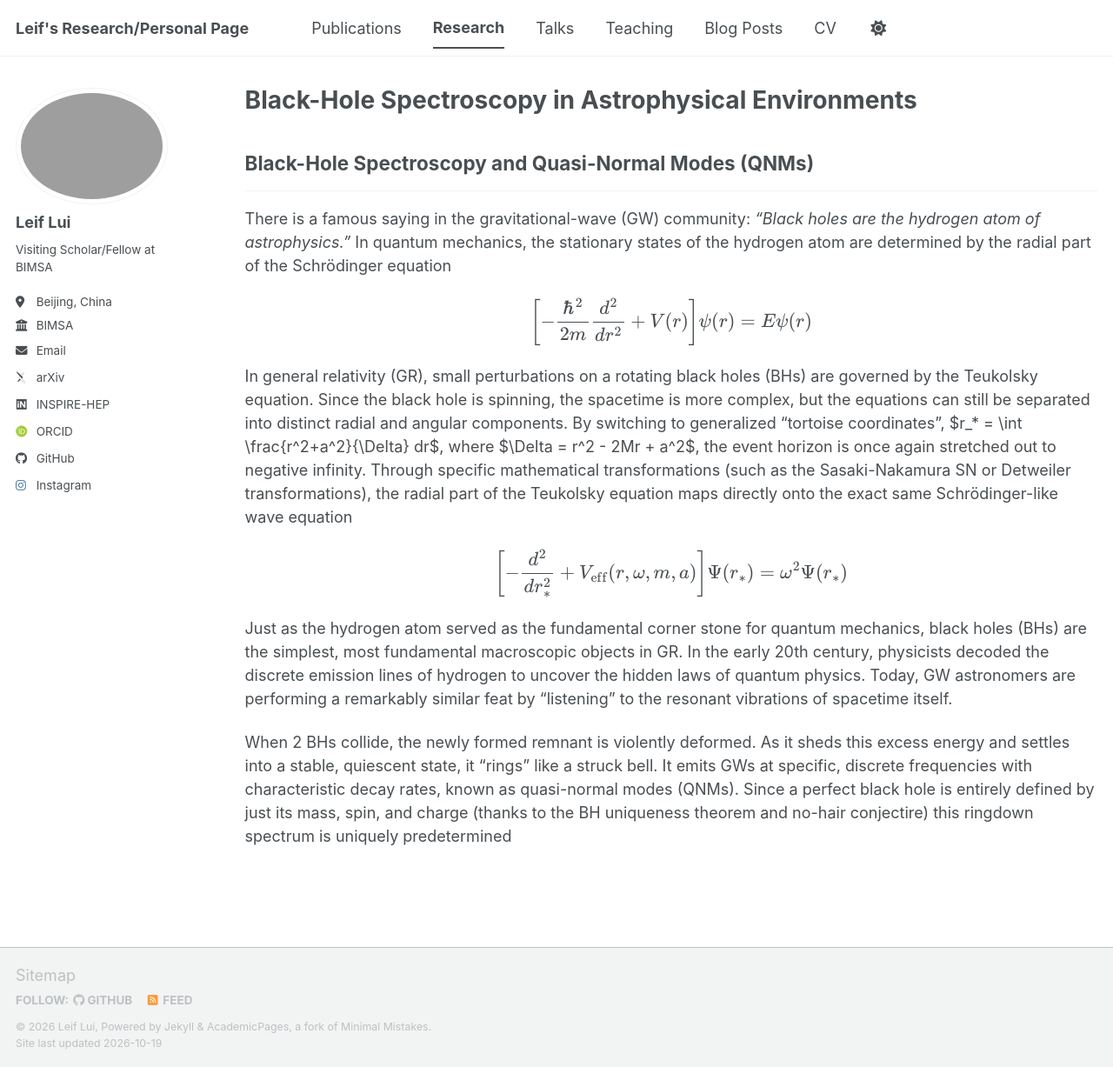
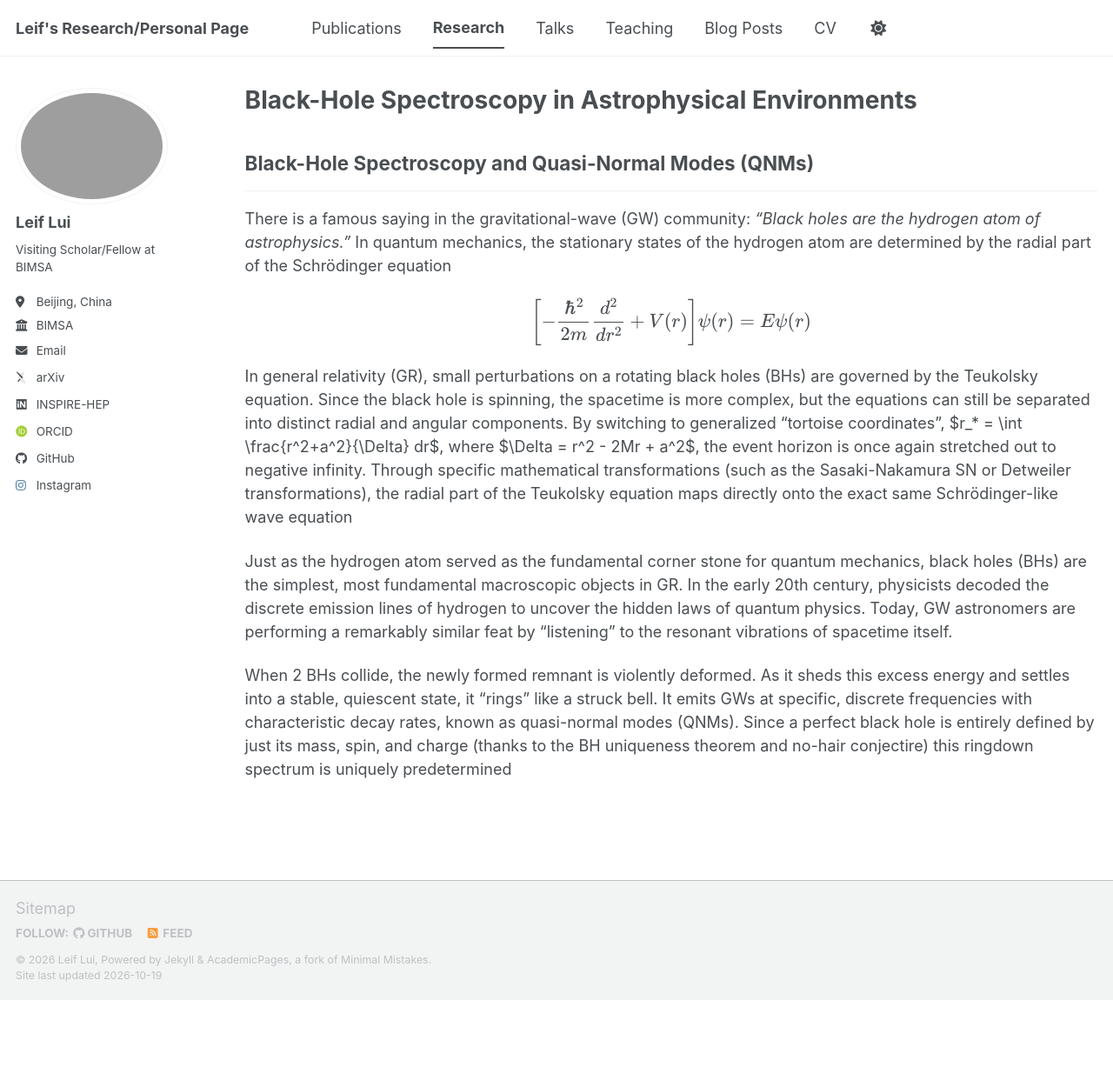
Before and after one commit to leiflui/leiflui.github.io, a Jekyll site: the page built from _pages/research/bh-spectroscopy-in-astrophysical-environments.md, in a window 1280 px wide and 1227 px high. Shown: the whole window at 87% size. Built offline with Jekyll 4.4.1, drawn with Linux system fonts in a browser that asks for light colours; some web fonts are replaced; a script bundle is joined from its source files by our own code; library files that are not in the unit come from our copies.

Commit message:
Revise Teukolsky equation representation
Updated the equation for the radial part of the Teukolsky equation in the context of black hole spectroscopy.

```diff
--- a/_pages/research/bh-spectroscopy-in-astrophysical-environments.md
+++ b/_pages/research/bh-spectroscopy-in-astrophysical-environments.md
@@ -13,7 +13,7 @@ $$\left[ -\frac{\hbar^2}{2m} \frac{d^2}{dr^2} + V(r) \right] \psi(r) = E \psi(r)
 
 In general relativity (GR), small perturbations on a rotating black holes (BHs) are governed by the Teukolsky equation. Since the black hole is spinning, the spacetime is more complex, but the equations can still be separated into distinct radial and angular components. By switching to generalized "tortoise coordinates", $r_* = \int \frac{r^2+a^2}{\Delta} dr$, where $\Delta = r^2 - 2Mr + a^2$, the event horizon is once again stretched out to negative infinity. Through specific mathematical transformations (such as the Sasaki-Nakamura SN or Detweiler transformations), the radial part of the Teukolsky equation maps directly onto the exact same Schrödinger-like wave equation
 
-$$ \left[ -\frac{d^2}{dr_{*}^2} + V_{\text{eff}}(r, \omega, m, a) \right] \Psi(r_{*}) = \omega^2 \Psi(r_{*}) $$
+
 
 Just as the hydrogen atom served as the fundamental corner stone for quantum mechanics, black holes (BHs) are the simplest, most fundamental macroscopic objects in GR. In the early 20th century, physicists decoded the discrete emission lines of hydrogen to uncover the hidden laws of quantum physics. Today, GW astronomers are performing a remarkably similar feat by "listening" to the resonant vibrations of spacetime itself.
 
```
